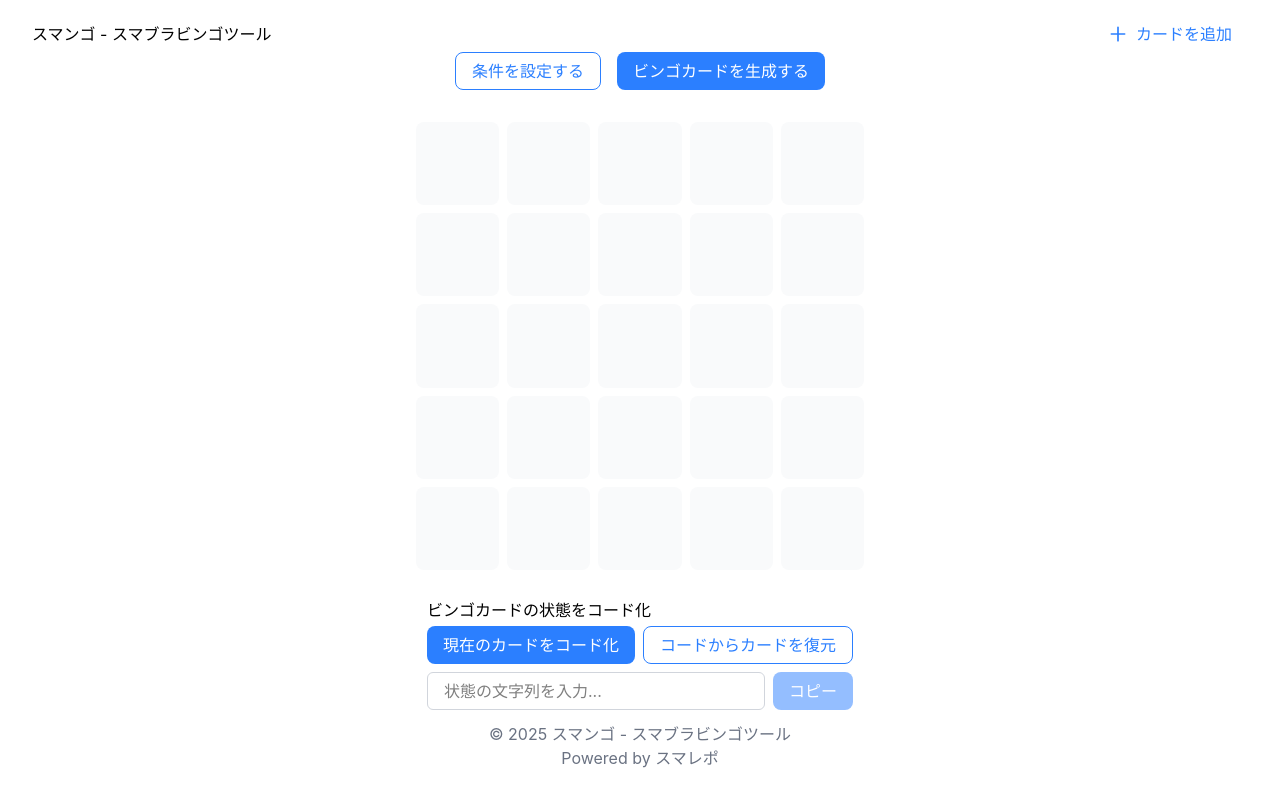
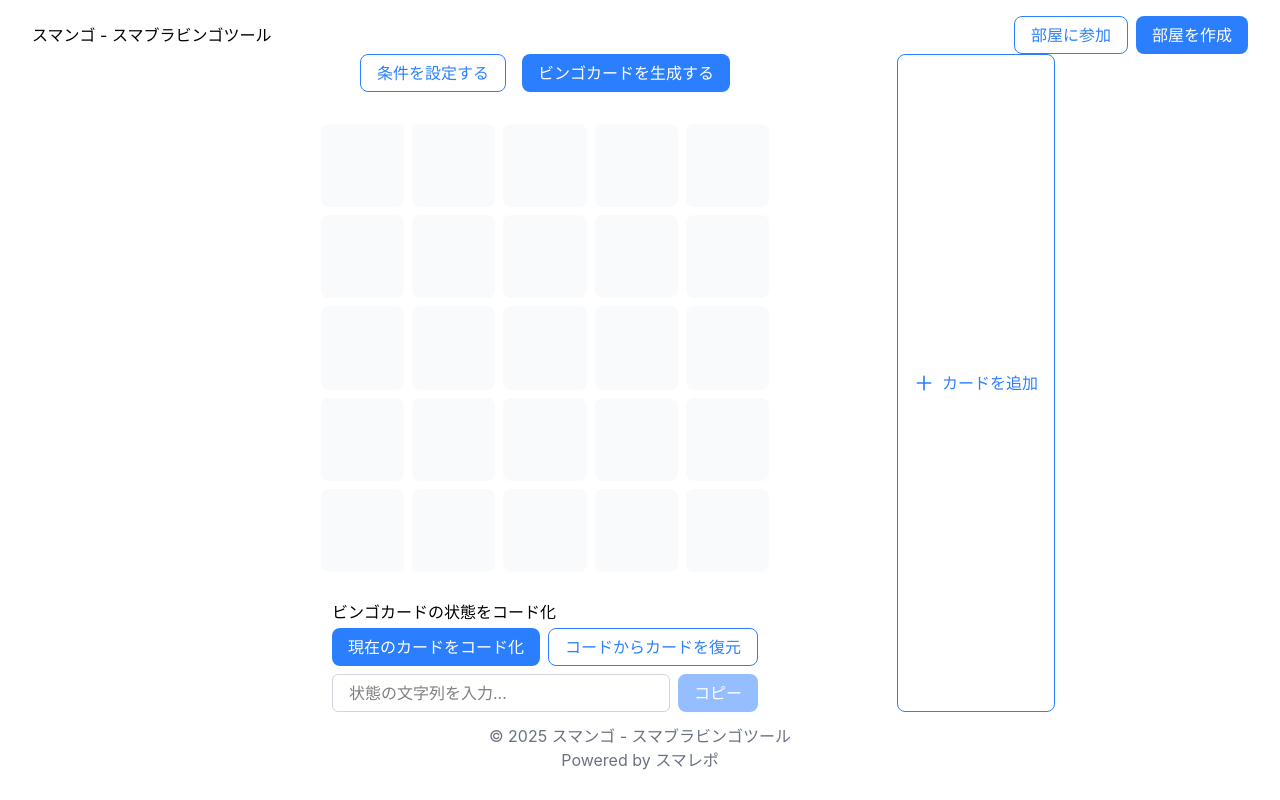
Before and after one commit to andmohiko/smash-bingo, a Next.js app: page / in a window 1280 px wide. Built offline with nearby package versions, Linux system fonts and the light colour scheme.

Commit message:
feat: components to join and create bingo room

```diff
--- a/src/components/Buttons/BasicButton.tsx
+++ b/src/components/Buttons/BasicButton.tsx
@@ -3,6 +3,7 @@ type Props = {
   onClick: () => void
   importance?: 'primary' | 'secondary' | 'tertiary'
   isDisabled?: boolean
+  leftIcon?: React.ReactNode
 }
 
 export const BasicButton = ({
@@ -10,6 +11,7 @@ export const BasicButton = ({
   onClick,
   importance = 'primary',
   isDisabled = false,
+  leftIcon,
 }: Props) => {
   // primary is solid blue, secondary is outlined blue, tertiary is ghost blue,
   const importanceClass = {
@@ -26,7 +28,10 @@ export const BasicButton = ({
       } ${isDisabled ? 'opacity-50 cursor-not-allowed' : ''}`}
       disabled={isDisabled}
     >
-      {children}
+      <div className="flex items-center gap-2">
+        {leftIcon && <span className="mr-2">{leftIcon}</span>}
+        {children}
+      </div>
     </button>
   )
 }
--- a/src/features/bingo/components/BingoCardContainer.tsx
+++ b/src/features/bingo/components/BingoCardContainer.tsx
@@ -1,8 +1,11 @@
 import { useState } from 'react'
 
 import { BingoCard } from './BingoCard'
+import { BingoRoomController } from './BingoRoomController'
 import { ConfirmModal } from './ConfirmModal'
 
+import { BasicButton } from '~/components/Buttons/BasicButton'
+import { useBingoRoom } from '~/features/bingo/hooks/useBingoRoom'
 import { useDisclosure } from '~/hooks/useDisclosure'
 
 /**
@@ -12,6 +15,7 @@ import { useDisclosure } from '~/hooks/useDisclosure'
 export const BingoCardContainer = () => {
   const [cardCount, setCardCount] = useState<1 | 2>(1)
   const [isConfirmModalOpen, confirmModalHandlers] = useDisclosure()
+  const { passcode, createRoom, joinRoom } = useBingoRoom()
 
   const handleAddCard = () => {
     setCardCount(2)
@@ -32,12 +36,24 @@ export const BingoCardContainer = () => {
         <h1 className="text-3xl font-bold mb-8 text-center">
           スマンゴ - スマブラビンゴツール
         </h1>
-        {cardCount === 1 ? (
-          <button
+        <BingoRoomController
+          passcode={passcode}
+          createRoom={createRoom}
+          joinRoom={joinRoom}
+        />
+      </div>
+
+      <div className="flex flex-wrap gap-8 justify-center">
+        {/* 1枚目のカード */}
+        <div className="flex-1 min-w-[320px] max-w-[640px]">
+          <BingoCard />
+        </div>
+
+        {cardCount === 1 && (
+          <BasicButton
             onClick={handleAddCard}
-            className="flex items-center gap-2 px-4 py-2 text-blue-500 hover:text-blue-600 transition-colors"
-            title="カードを追加"
-          >
+            importance="secondary"
+            leftIcon={
               <svg
                 className="w-5 h-5"
                 fill="none"
@@ -51,14 +67,24 @@ export const BingoCardContainer = () => {
                   d="M12 4v16m8-8H4"
                 />
               </svg>
+            }
+          >
             <span>カードを追加</span>
-          </button>
-        ) : (
-          <button
+          </BasicButton>
+        )}
+
+        {/* 2枚目のカード */}
+        {cardCount === 2 && (
+          <div className="flex-1 min-w-[320px] max-w-[640px]">
+            <BingoCard />
+          </div>
+        )}
+
+        {cardCount === 2 && (
+          <BasicButton
             onClick={handleRemoveCardClick}
-            className="flex items-center gap-2 px-4 py-2 text-red-500 hover:text-red-600 transition-colors"
-            title="2枚目のカードを削除"
-          >
+            importance="secondary"
+            leftIcon={
               <svg
                 className="w-5 h-5"
                 fill="none"
@@ -72,22 +98,10 @@ export const BingoCardContainer = () => {
                   d="M6 18L18 6M6 6l12 12"
                 />
               </svg>
+            }
+          >
             <span>2枚目のカードを削除</span>
-          </button>
-        )}
-      </div>
-
-      <div className="flex flex-wrap gap-8 justify-center">
-        {/* 1枚目のカード */}
-        <div className="flex-1 min-w-[320px] max-w-[640px]">
-          <BingoCard />
-        </div>
-
-        {/* 2枚目のカード */}
-        {cardCount === 2 && (
-          <div className="flex-1 min-w-[320px] max-w-[640px]">
-            <BingoCard />
-          </div>
+          </BasicButton>
         )}
       </div>
 
--- /dev/null
+++ b/src/features/bingo/components/BingoRoomController.tsx
@@ -0,0 +1,55 @@
+/**
+ * ビンゴルームの入室・作成を行うコンポーネント
+ */
+
+import { BingoRoomForm } from './BingoRoomForm'
+
+import { BasicButton } from '~/components/Buttons/BasicButton'
+import { useDisclosure } from '~/hooks/useDisclosure'
+
+type Props = {
+  passcode: string | null
+  createRoom: (passcode: string) => void
+  joinRoom: (passcode: string) => void
+}
+
+export const BingoRoomController = ({
+  passcode,
+  createRoom,
+  joinRoom,
+}: Props) => {
+  const [isJoinRoomModalOpen, joinRoomModalHandlers] = useDisclosure()
+  const [isCreateRoomModalOpen, createRoomModalHandlers] = useDisclosure()
+
+  return (
+    <div className="flex gap-2">
+      <BasicButton
+        onClick={joinRoomModalHandlers.onOpen}
+        importance="secondary"
+      >
+        部屋に参加
+      </BasicButton>
+      <BasicButton onClick={createRoomModalHandlers.onOpen}>
+        部屋を作成
+      </BasicButton>
+
+      {/* ビンゴルーム入室モーダル */}
+      <BingoRoomForm
+        isOpen={isJoinRoomModalOpen}
+        onClose={joinRoomModalHandlers.onClose}
+        title="部屋に参加する"
+        passcode={passcode}
+        setPasscode={createRoom}
+      />
+
+      {/* ビンゴルーム作成モーダル */}
+      <BingoRoomForm
+        isOpen={isCreateRoomModalOpen}
+        onClose={createRoomModalHandlers.onClose}
+        title="部屋を作成する"
+        passcode={passcode}
+        setPasscode={joinRoom}
+      />
+    </div>
+  )
+}
--- /dev/null
+++ b/src/features/bingo/components/BingoRoomForm.tsx
@@ -0,0 +1,39 @@
+/**
+ * ビンゴルームのフォームコンポーネント
+ * @description ビンゴルームのパスコードの入力と保存
+ */
+
+import { BasicButton } from '~/components/Buttons/BasicButton'
+import { TextInput } from '~/components/Inputs/TextInput'
+import { BaseModal } from '~/components/Modals/BaseModal'
+
+type Props = {
+  isOpen: boolean
+  onClose: () => void
+  title: string
+  passcode: string | null
+  setPasscode: (passcode: string) => void
+}
+
+export const BingoRoomForm = ({
+  isOpen,
+  onClose,
+  title,
+  passcode,
+  setPasscode,
+}: Props): React.ReactNode => {
+  return (
+    <BaseModal isOpen={isOpen} onClose={onClose}>
+      <div className="flex flex-col gap-4 mb-8 w-full max-w-md">
+        <h1 className="text-2xl font-bold mb-8 text-center">{title}</h1>
+        <TextInput
+          placeholder="パスコードを入力"
+          value={passcode ?? ''}
+          onChange={(e) => setPasscode(e.target.value)}
+        />
+
+        <BasicButton onClick={onClose}>{title}</BasicButton>
+      </div>
+    </BaseModal>
+  )
+}
--- /dev/null
+++ b/src/features/bingo/hooks/useBingoRoom.ts
@@ -0,0 +1,56 @@
+import { useEffect, useState } from 'react'
+
+import {
+  createRoomOperation,
+  subscribeRoomByIdOperation,
+  updateRoomOperation,
+} from '~/infrastructure/firestore/RoomOperations'
+
+type Room = {
+  roomId: string
+  cardStateStrings: Array<string>
+  createdAt: Date
+  updatedAt: Date
+}
+
+/**
+ * ビンゴルームの管理
+ * - ルームの作成
+ * - ルームの更新
+ * - ルームの購読
+ */
+export const useBingoRoom = () => {
+  const [room, setRoom] = useState<Room | null>(null)
+  const [passcode, setPasscode] = useState<string | null>(null)
+
+  useEffect(() => {
+    if (passcode) {
+      subscribeRoomByIdOperation(passcode, setRoom)
+    }
+  }, [passcode])
+
+  const joinRoom = async (passcode: string) => {
+    setPasscode(passcode)
+    console.log('joinRoom', passcode)
+  }
+
+  const createRoom = async (passcode: string) => {
+    await createRoomOperation(passcode)
+    setPasscode(passcode)
+    console.log('createRoom', passcode)
+  }
+
+  const updateRoom = async () => {
+    if (room?.roomId) {
+      await updateRoomOperation(room.roomId)
+    }
+  }
+
+  return {
+    room,
+    passcode,
+    joinRoom,
+    createRoom,
+    updateRoom,
+  }
+}
--- /dev/null
+++ b/src/infrastructure/firestore/RoomOperations.ts
@@ -0,0 +1,13 @@
+type RoomId = string
+
+export const subscribeRoomByIdOperation = (
+  passcode: string,
+  setter: (room: Room) => void,
+) => {
+  // passcodeでルームを取得
+  // 取得したルームをsetterに渡す
+}
+
+export const createRoomOperation = async (passcode: string): Promise<void> => {}
+
+export const updateRoomOperation = async (roomId: RoomId): Promise<void> => {}
```
Lines whose indentation alone changed are shown as unchanged.
